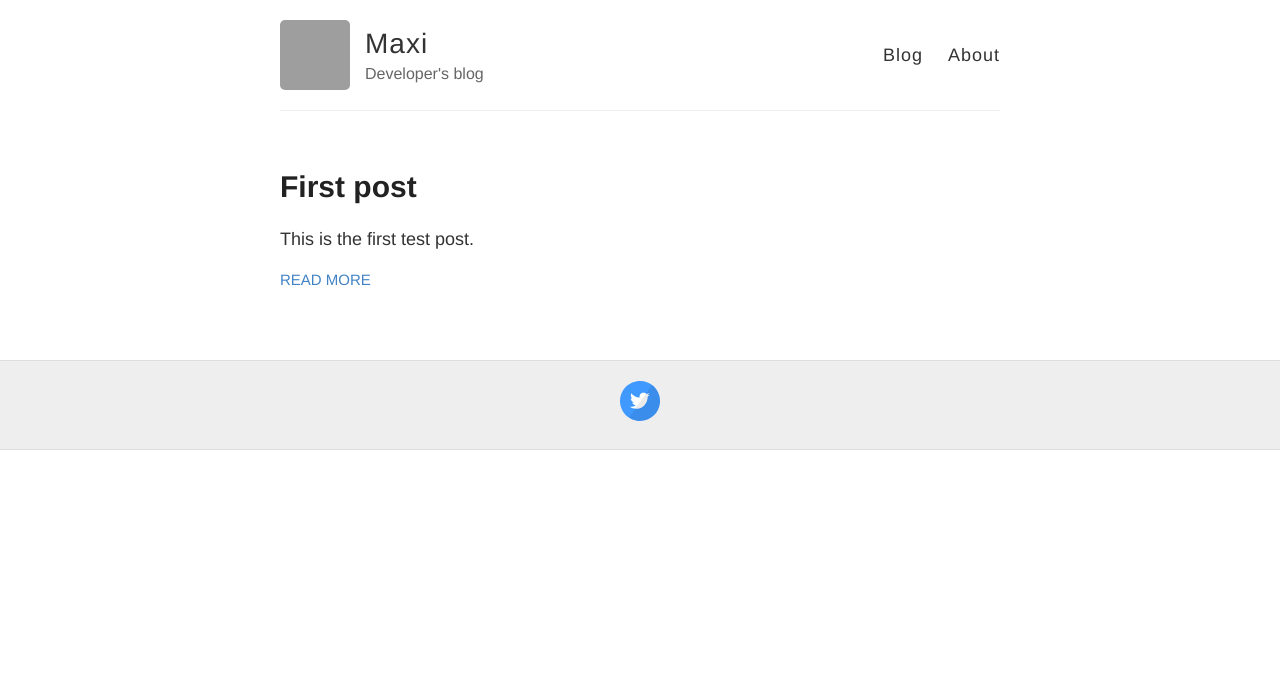
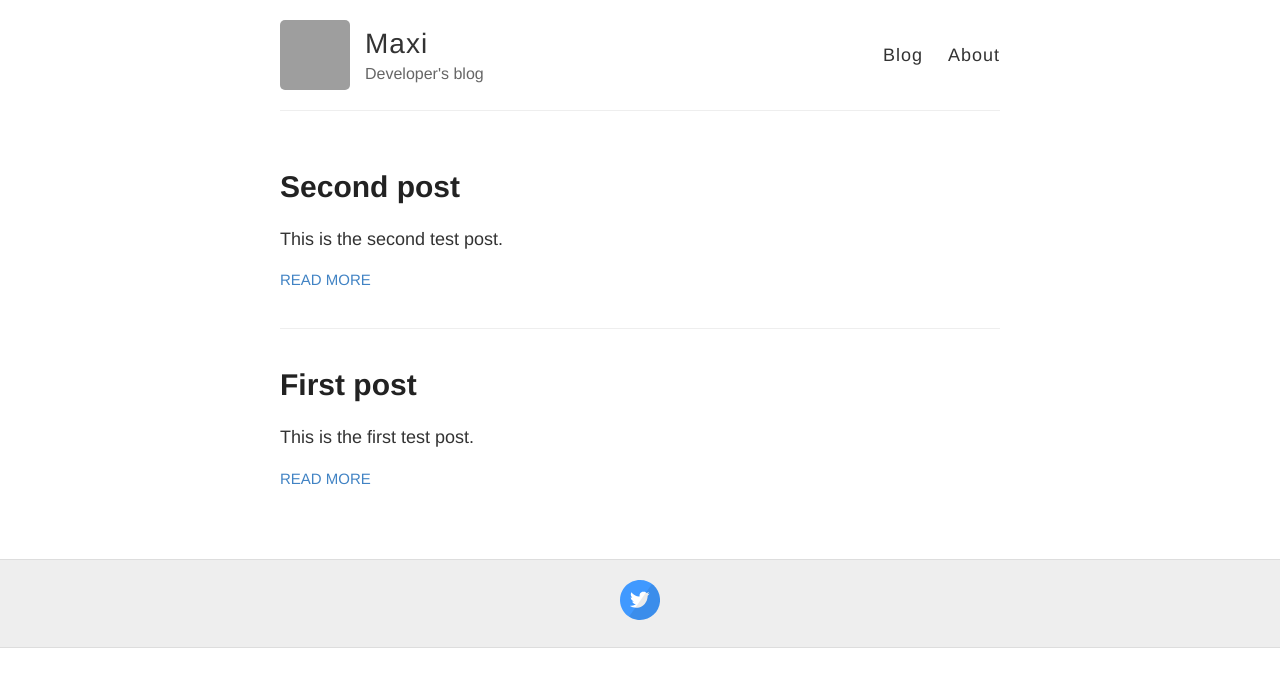
Before and after one commit to Maxxiii/Maxxiii.github.io, a Jekyll site: the page built from index.html, in a window 1280 px wide. Shown: the top 687 px of the page. Built offline with Jekyll 4.4.1, drawn with Linux system fonts in a browser that asks for light colours; grey boxes are pictures that could not be loaded.

Commit message:
Second test post, fix twitter link

```diff
--- a/_config.yml
+++ b/_config.yml
@@ -26,7 +26,7 @@ footer-links:
   linkedin:
   pinterest:
   rss: # just type anything here for a working RSS icon
-  twitter: https://twitter.com/MaxxiiMaxi
+  twitter: MaxxiiMaxi
   stackoverflow: # your stackoverflow profile, e.g. "users/50476/bart-kiers"
   youtube: # channel/<your_long_string> or user/<user-name>
   googleplus: # anything in your profile username that comes after plus.google.com/
--- /dev/null
+++ b/_posts/2020-06-28-Second-post.md
@@ -0,0 +1,6 @@
+---
+layout: post
+title: Second post
+---
+
+This is the second test post.
```
